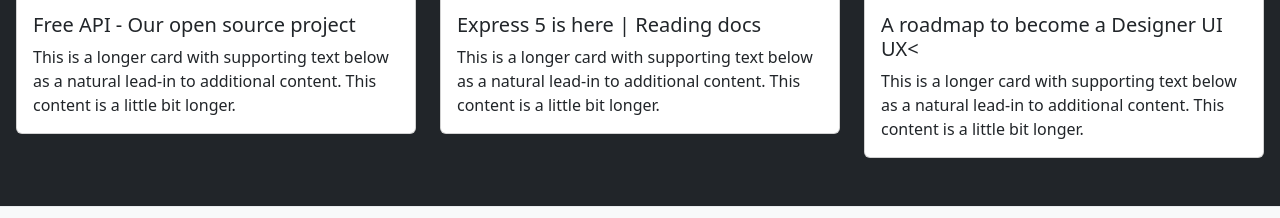
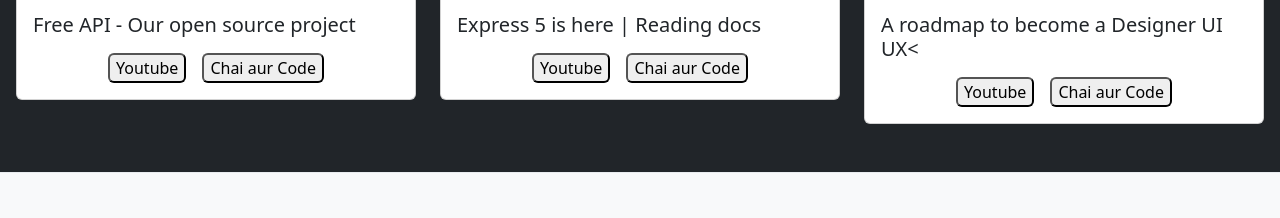
Before and after one commit to Akashkr28/UDEMY_BOOTSTRAP_ASSIGNMENT, a website: page index.html in a window 1280 px wide. Shown: the part 695-913 px from the top of the page. Drawn offline with nearby package versions, Linux system fonts and the light colour scheme.

Commit message:
Added Button properties

```diff
--- a/index.html
+++ b/index.html
@@ -68,11 +68,14 @@
 
       <div class="row row-cols-1 row-cols-md-3 g-4 m-1 mb-5">
         <div class="col">
-          <div class="card">
+          <div class="card" >
             <img src="https://i.ytimg.com/vi/DxedlhTyR7Q/hq720.jpg?sqp=-oaymwEcCNAFEJQDSFXyq4qpAw4IARUAAIhCGAFwAcABBg==&rs=AOn4CLCkIWgqs7qi9H88kiT3wOAuojzWgw" class="card-img-top" alt="...">
             <div class="card-body">
               <h5 class="card-title">Free API - Our open source project</h5>
-              <p class="card-text">This is a longer card with supporting text below as a natural lead-in to additional content. This content is a little bit longer.</p>
+              <div class="mt-3 d-flex justify-content-center align-items-sm-center gap-0 column-gap-3">
+                <button class="rounded">Youtube</button>
+                <button class="rounded">Chai aur Code</button>
+              </div>
             </div>
           </div>
         </div>
@@ -81,7 +84,10 @@
             <img src="https://i.ytimg.com/vi/cTyIIjB62dQ/hq720.jpg?sqp=-oaymwEcCNAFEJQDSFXyq4qpAw4IARUAAIhCGAFwAcABBg==&rs=AOn4CLB3n2TO0QhKOoYJcmI0lxCi09hoWQ" class="card-img-top" alt="...">
             <div class="card-body">
               <h5 class="card-title">Express 5 is here | Reading docs</h5>
-              <p class="card-text">This is a longer card with supporting text below as a natural lead-in to additional content. This content is a little bit longer.</p>
+              <div class="mt-3 d-flex justify-content-center align-items-sm-center gap-0 column-gap-3">
+                <button class="rounded">Youtube</button>
+                <button class="rounded">Chai aur Code</button>
+              </div>
             </div>
           </div>
         </div>
@@ -90,13 +96,16 @@
             <img src="https://i.ytimg.com/vi/cHYaoI4qRUg/hq720.jpg?sqp=-oaymwEcCNAFEJQDSFXyq4qpAw4IARUAAIhCGAFwAcABBg==&rs=AOn4CLAcML9wOCtRSyVO_rd_6fNB7yTWcg" class="card-img-top" alt="...">
             <div class="card-body">
               <h5 class="card-title">A roadmap to become a Designer UI UX<</h5>
-              <p class="card-text">This is a longer card with supporting text below as a natural lead-in to additional content. This content is a little bit longer.</p>
+              <div class="mt-3 d-flex justify-content-center align-items-sm-center gap-0 column-gap-3">
+                <button class="rounded">Youtube</button>
+                <button class="rounded">Chai aur Code</button>
+              </div>
             </div>
           </div>
         </div>
       </div>
 
-      <footer class="footer mt-5">
+      <footer class="footer mt-3">
 
         <!-- Widgets - Bootstrap Brain Component -->
         <div class="bg-light py-3 py-md-5 py-xl-8 border-top border-light-subtle">
```
